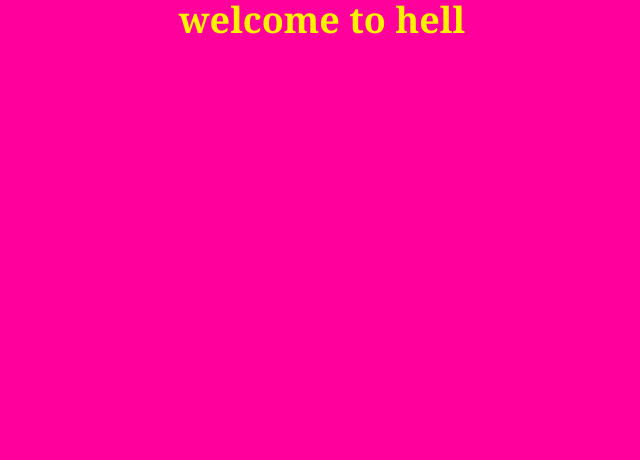
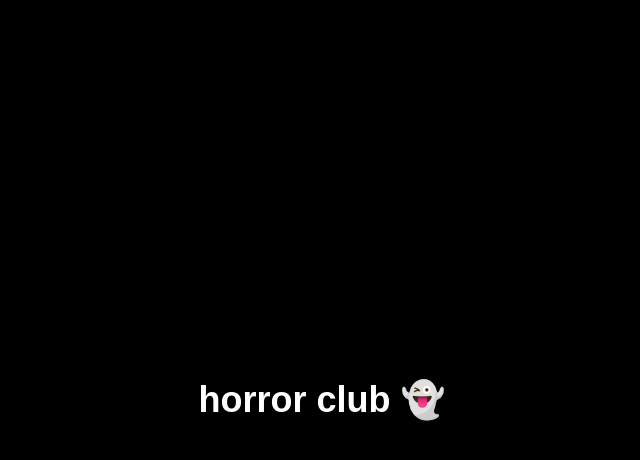
Before and after one commit to cilamou/nextjs-boilerplate_test, a Next.js app: page / in a window 1280 px wide. Shown: the top 460 px of the page, without its empty margins (318-958 px from the left). Built offline with nearby package versions, Linux system fonts and the light colour scheme.

Commit message:
restarting main

```diff
--- a/app/page.tsx
+++ b/app/page.tsx
@@ -3,10 +3,34 @@ import Image from "next/image";
 export default function Home() {
   return (
 
-<div>
-  <h1 className="text-4xl font-bold text-center font-serif">
-    welcome to hell
-  </h1>
-</div>
+// {/* <div>
+//   <h1 className="text-4xl font-bold text-center font-serif">
+//     welcome to horror club
+//   </h1>
+//   <p>
+//     boooooo
+//   </p>
+// </div> */}
+
+<main className="h-screen snap-y snap-mandatory overflow-y-scroll">
+  {/* header/intro */}
+  <section className="h-screen snap-start flex flex-col items-center justify-center bg-black text-white">
+    <h1 className="text-4xl font-bold font-lucida">
+      horror club 👻
+    </h1>
+  </section>
+
+  {/* movies we've watched */}
+  <section>
+
+  </section>
+
+  {/* top ten horror recs */}
+  <section>
+
+  </section>
+
+  {/* about us */}
+</main>
   );
 }
```
